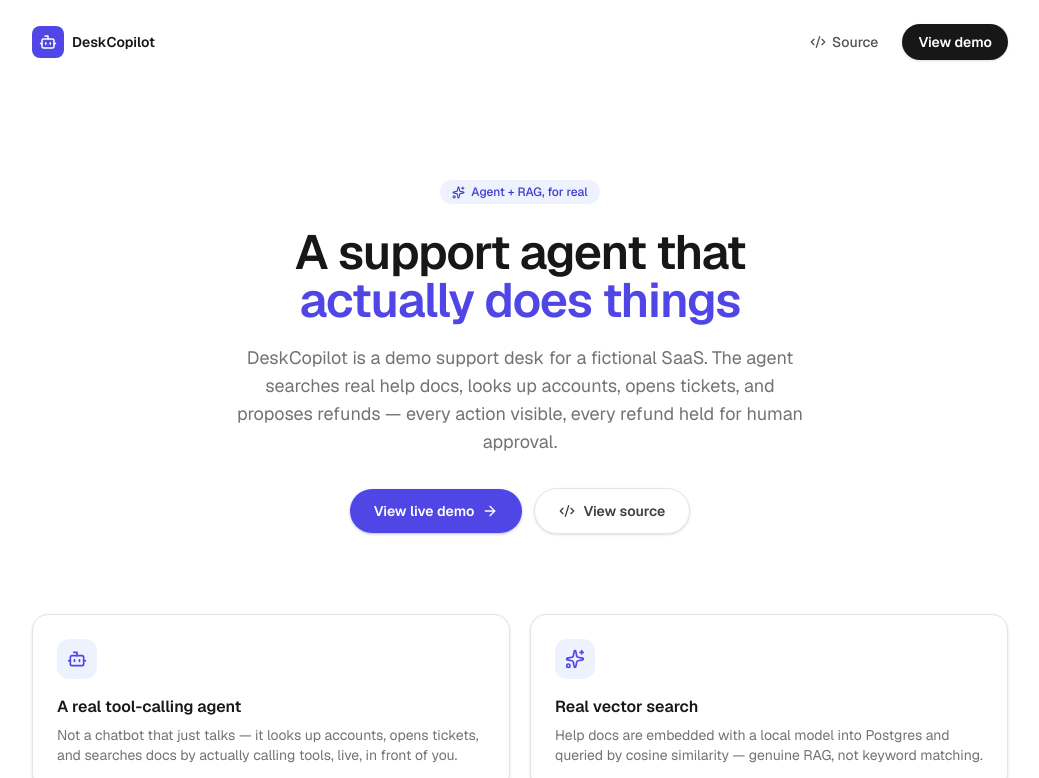
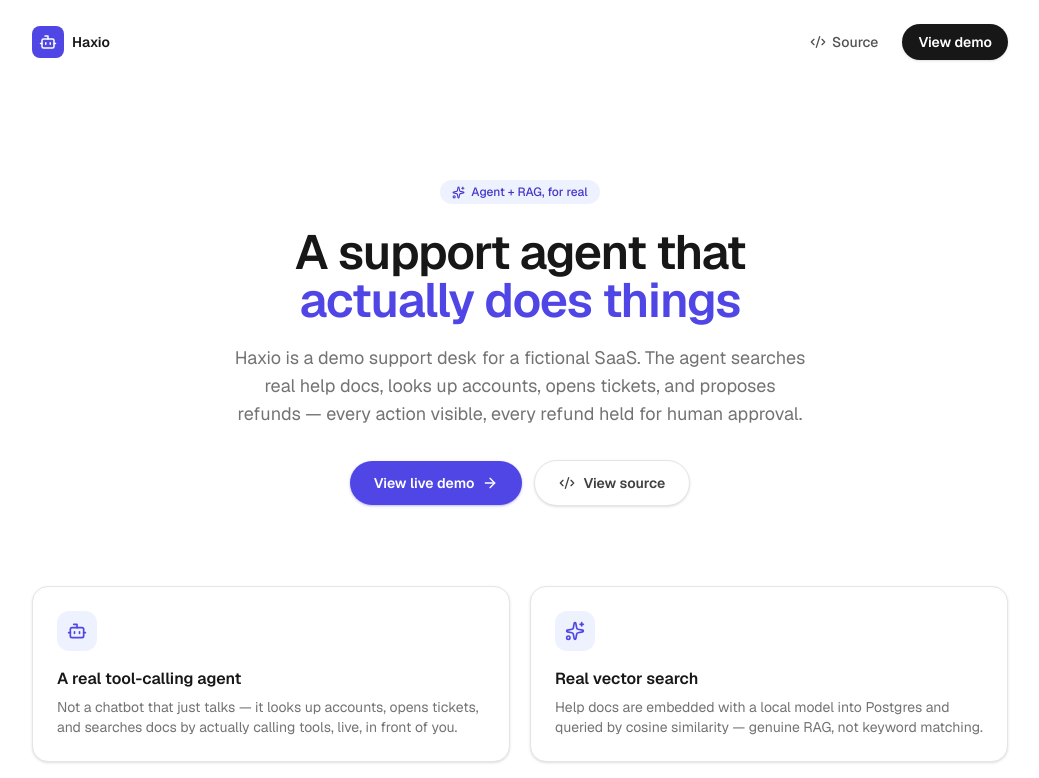
Before and after one commit to tejas249/Haxio, a Next.js app: page / in a window 1280 px wide. Shown: the top 778 px of the page, without its empty margins (120-1159 px from the left). Built offline with nearby package versions, Linux system fonts and the light colour scheme.

Commit message:
chore: rename project from DeskCopilot to Haxio

```diff
--- a/app/layout.tsx
+++ b/app/layout.tsx
@@ -13,7 +13,7 @@ const geistMono = Geist_Mono({
 });
 
 export const metadata: Metadata = {
-  title: "DeskCopilot",
+  title: "Haxio",
   description: "Agent + RAG support copilot demo built on Next.js and the Vercel AI SDK",
 };
 
--- a/app/login/page.tsx
+++ b/app/login/page.tsx
@@ -41,7 +41,7 @@ export default function LoginPage() {
         className="mb-6 flex items-center gap-1.5 text-sm font-medium text-neutral-500 hover:text-neutral-700"
       >
         <ArrowLeft size={15} />
-        Back to DeskCopilot
+        Back to Haxio
       </Link>
 
       <form
@@ -53,7 +53,7 @@ export default function LoginPage() {
             <Bot size={17} />
           </div>
           <div>
-            <div className="text-sm font-semibold text-neutral-900">DeskCopilot</div>
+            <div className="text-sm font-semibold text-neutral-900">Haxio</div>
             <div className="text-xs text-neutral-400">Support dashboard</div>
           </div>
         </div>
--- a/app/page.tsx
+++ b/app/page.tsx
@@ -52,7 +52,7 @@ export default function Home() {
           <div className="flex h-8 w-8 items-center justify-center rounded-lg bg-brand text-white">
             <Bot size={18} />
           </div>
-          <span className="text-sm font-semibold text-neutral-900">DeskCopilot</span>
+          <span className="text-sm font-semibold text-neutral-900">Haxio</span>
         </div>
         <div className="flex items-center gap-3">
           <a
@@ -84,7 +84,7 @@ export default function Home() {
           <span className="text-brand">actually does things</span>
         </h1>
         <p className="mx-auto mt-5 max-w-xl text-base text-neutral-500 sm:text-lg">
-          DeskCopilot is a demo support desk for a fictional SaaS. The agent
+          Haxio is a demo support desk for a fictional SaaS. The agent
           searches real help docs, looks up accounts, opens tickets, and
           proposes refunds — every action visible, every refund held for
           human approval.
--- a/components/ChatWidget.tsx
+++ b/components/ChatWidget.tsx
@@ -51,7 +51,7 @@ export default function ChatWidget({ onActionTaken }: { onActionTaken?: () => vo
             <Bot size={16} />
           </div>
           <div>
-            <div className="text-sm font-semibold text-neutral-900">DeskCopilot</div>
+            <div className="text-sm font-semibold text-neutral-900">Haxio</div>
             <div className="text-xs text-neutral-400">Acme Cloud · agent + RAG demo</div>
           </div>
         </div>
--- a/package.json
+++ b/package.json
@@ -1,5 +1,5 @@
 {
-  "name": "deskcopilot",
+  "name": "haxio",
   "version": "0.1.0",
   "private": true,
   "scripts": {
```
Also changed, not shown: .claude/launch.json, 2 other files (tests, documents, lock files or other folders).
